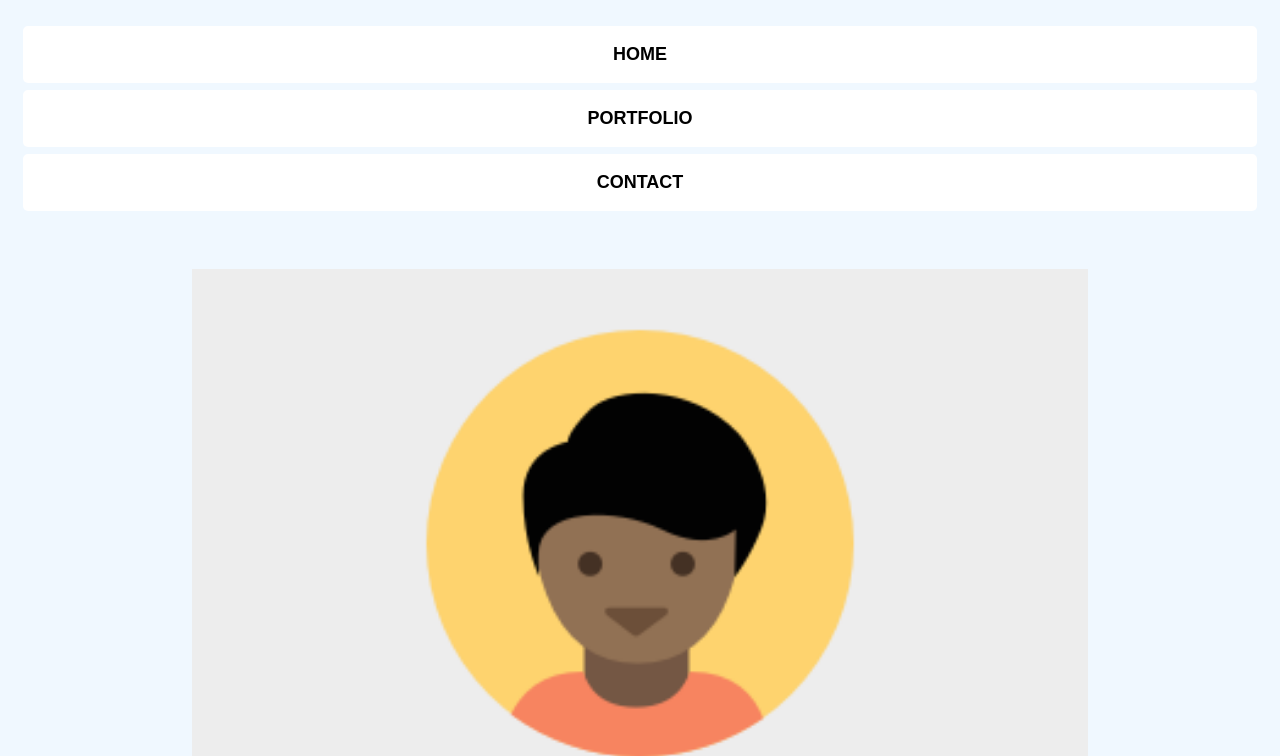
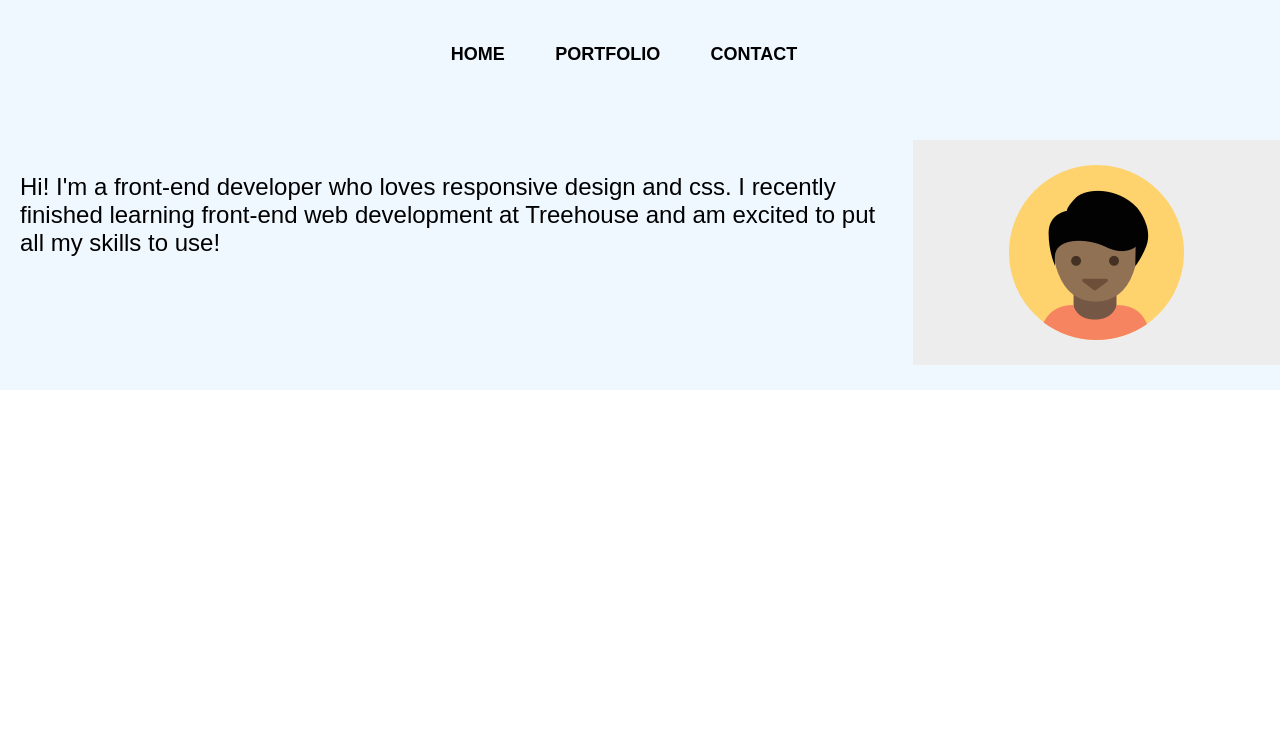
Before and after one commit to rupertbg/responsive-layout, a plain HTML site: page index.html in a window 1280 px wide. Shown: the part 61-817 px from the top of the page. Drawn offline with Linux system fonts and the light colour scheme.

Commit message:
Further work
Building from a mobile-first approach, I have completed initial nav and
begun on profile header responsiveness.

```diff
--- a/index.html
+++ b/index.html
@@ -17,7 +17,7 @@
   <body>
     <header class="main-header">
 
-      <h1>Student Name</h1>
+      <h1 class="site-title">Student Name</h1>
 
       <div class="main-nav">
         <ul>
@@ -27,15 +27,24 @@
         </ul>
       </div>
 
-      <img src="./img/responsive-layout-profile.png" alt="A profile picture."/>
+      <div class="profile">
 
-      <p>Hi! I'm a front-end developer who loves responsive design and css. I recently finished learning front-end web development at Treehouse and am excited to put all my skills to use!</p>
+      <img class="profilepic" src="./img/responsive-layout-profile.png" alt="A profile picture."/>
+
+      <p class="profiletext">Hi! I'm a front-end developer who loves responsive design and css. I recently finished learning front-end web development at Treehouse and am excited to put all my skills to use!</p>
+      </div>
 
     </header>
 
-    <div class="main-content">
-     <h1>Test</h1>
-    </div>
+    <section class="main-content">
+
+      <div class="portfolio">
+
+
+
+      </div>
+
+    </section>
 
     <footer>
 
--- a/styles.css
+++ b/styles.css
@@ -11,7 +11,8 @@ header {
 }
 
 .main-header,
-.main-nav {
+.main-nav,
+.profile {
 
   display: flex;
   flex-direction: column;
@@ -23,14 +24,12 @@ header {
 .main-header img {
 
   align-self: center;
-  text-align: center;
 
 }
 
 .main-header img {
 
   margin: 50px 0 25px 0;
-  width: 70%;
 
 }
 
@@ -42,6 +41,12 @@ header {
 
 }
 
+.profiletext {
+  display: block;
+  margin: 50px 0 25px 0;
+  text-align: center;
+}
+
 /*****************************************
          ~~~~~  Nav Styles  ~~~~~
 *****************************************/
@@ -51,8 +56,8 @@ header {
 
   padding: 0;
   margin: 0;
+  width: 97.5%;
   align-self: center;
-  width: 97.5%;
 
 }
 
@@ -90,6 +95,56 @@ header {
        ~~~~~  Tablet Styles  ~~~~~
 *****************************************/
 
-@media only screen and (max-width: 1024px) {
+@media (min-width: 480px) {
 
+  .main-nav ul {
+
+    padding: 0;
+    margin: 0;
+    display: flex;
+    align-self: stretch;
+    justify-content: center;
+
+  }
+
+  .main-nav li {
+
+    list-style: none;
+
+  }
+
+  .main-nav a {
+
+    background-color: transparent;
+
+  }
+
+  .main-nav a:hover {
+
+    color: #0b0b0b;
+    background-color: yellow;
+
+  }
+
+  .main-header img {
+
+    float: right;
+
+  }
+
+  .profile {
+    display: flex;
+    flex-direction: row;
+    justify-content: center;
+
+  }
+
+  .profiletext {
+    order: 1;
+    text-align: left;
+  }
+
+  .profilepic {
+    order: 2;
+  }
 }
--- a/styles/nav.css
+++ b/styles/nav.css
@@ -1,42 +1 @@
 /* Navigation Stylesheet for Student Portfolio project by Rupert Bryant-Greene for Team Treehouse */
-
-/*****************************************
-         ~~~~~  Nav Styles  ~~~~~
-*****************************************/
-
-
-.main-nav ul {
-
-  padding: 0;
-  margin: 0;
-  align-self: center;
-  width: 80%;
-
-}
-
-.main-nav li {
-
-  list-style: none;
-
-}
-
-.main-nav a {
-
-  display: block;
-  color: black;
-  background-color: white;
-  font-size: 1.125em;
-  font-weight: 300;
-  text-align: center;
-  padding: .4em;
-  margin: .4em;
-  width: 80%;
-
-}
-
-.main-nav a:hover {
-
-  color: #0b0b0b;
-  background-color: yellow;
-
-}
```
